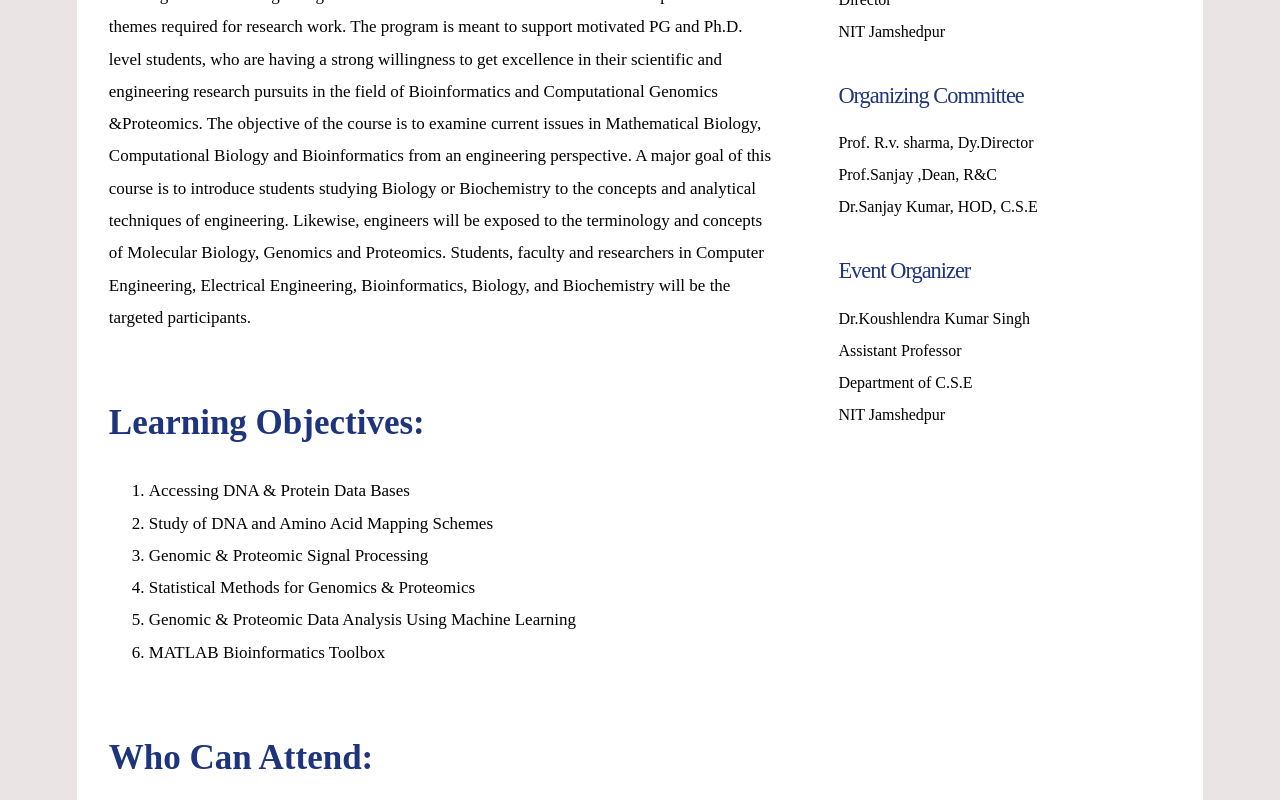
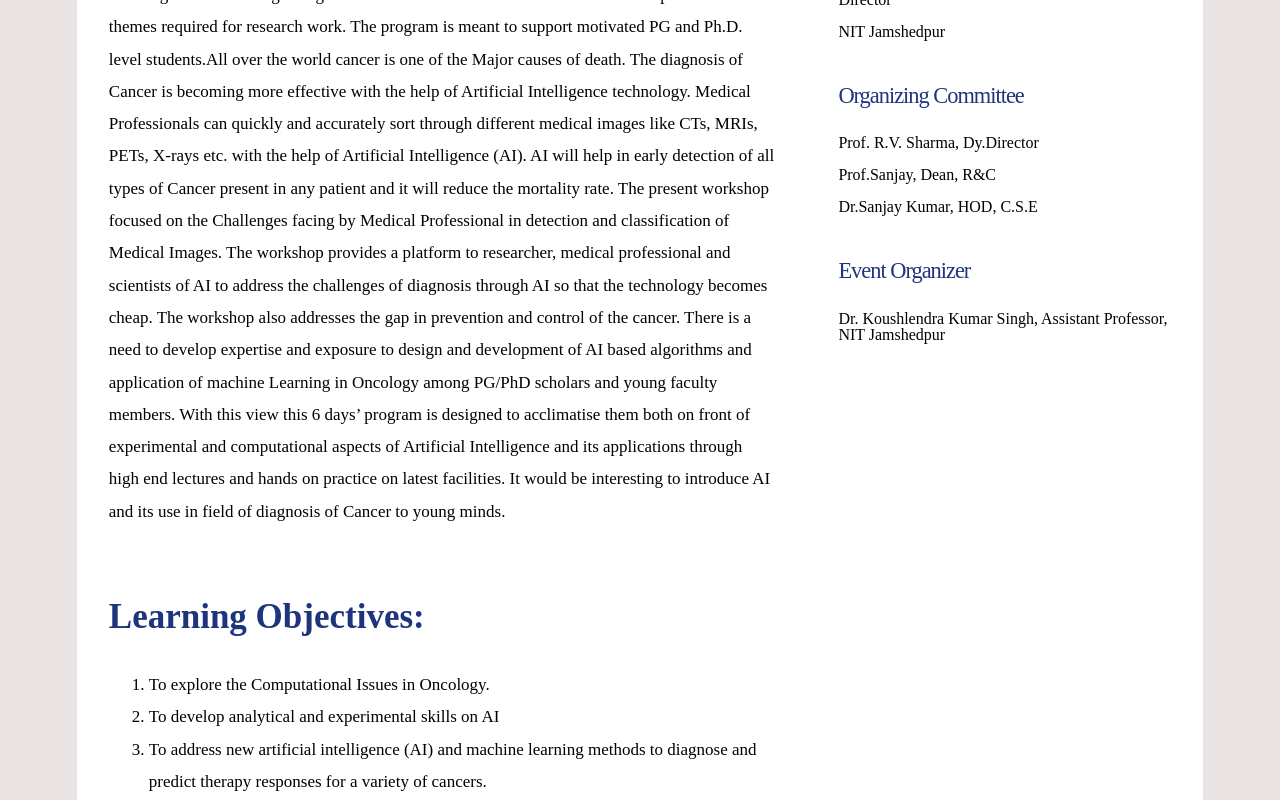
Before and after one commit to ankitkr437/Statichomepage, a React (Create React App) app: page / in a window 1280 px wide. Shown: the part 1100-1900 px from the top of the page. Built offline with nearby package versions, Linux system fonts and the light colour scheme.

Commit message:
Update App.js

```diff
--- a/src/App.js
+++ b/src/App.js
@@ -38,7 +38,24 @@ function App() {
                 About the Workshop:
               </p>
               <p className='left-content-metadata'>
-                'KARYASHALA' is aimed to provide hands-on experience to the students primarily from universities, colleges, private academic institutions, and newly established institutes in handling/troubleshooting of high-end scientific instruments and such skill development on themes required for research work. The program is meant to support motivated PG and Ph.D. level students, who are having a strong willingness to get excellence in their scientific and engineering research pursuits in the field of Bioinformatics and Computational Genomics &Proteomics. The objective of the course is to examine current issues in Mathematical Biology, Computational Biology and Bioinformatics from an engineering perspective. A major goal of this course is to introduce students studying Biology or Biochemistry to the concepts and analytical techniques of engineering. Likewise, engineers will be exposed to the terminology and concepts of Molecular Biology, Genomics and Proteomics. Students, faculty and researchers in Computer Engineering, Electrical Engineering, Bioinformatics, Biology, and Biochemistry will be the targeted participants.
+                'KARYASHALA' is aimed to provide hands-on experience to the students primarily from universities, colleges, private academic institutions,
+                  and newly established institutes in handling/troubleshooting of high-end scientific instruments and such skill development on themes
+                  required for research work. The program is meant to support motivated PG and Ph.D. level students.All over the world cancer is one of the Major causes of death. The diagnosis of Cancer is
+becoming more effective with the help of Artificial Intelligence technology. Medical
+Professionals can quickly and accurately sort through different medical images like CTs, MRIs,
+PETs, X-rays etc. with the help of Artificial Intelligence (AI). AI will help in early detection of all
+types of Cancer present in any patient and it will reduce the mortality rate. The present
+workshop focused on the Challenges facing by Medical Professional in detection and
+classification of Medical Images. The workshop provides a platform to researcher, medical
+professional and scientists of AI to address the challenges of diagnosis through AI so that the
+technology becomes cheap. The workshop also addresses the gap in prevention and control
+of the cancer. There is a need to develop expertise and exposure to design and development
+of AI based algorithms and application of machine Learning in Oncology among PG/PhD
+scholars and young faculty members. With this view this 6 days’ program is designed to
+acclimatise them both on front of experimental and computational aspects of Artificial
+Intelligence and its applications through high end lectures and hands on practice on latest
+facilities. It would be interesting to introduce AI and its use in field of diagnosis of Cancer to
+young minds.
               </p>
             </div>
 
@@ -48,15 +65,13 @@ function App() {
               </p>
               <p className='left-content-metadata'>
                 <ol start="1" type="1">
-                  <li>Accessing DNA &amp; Protein Data Bases </li>
-                  <li>Study of DNA and Amino Acid Mapping Schemes </li>
-                  <li> Genomic
-                    &amp; Proteomic Signal Processing</li>
-                  <li>Statistical Methods for Genomics &amp; Proteomics </li>
-                  <li>Genomic &amp; Proteomic Data Analysis Using Machine
-                    Learning </li>
-                  <li>MATLAB Bioinformatics Toolbox </li>
-
+                  <li>To explore the Computational Issues in Oncology. </li>
+                  <li>To develop analytical and experimental skills on AI </li>
+                  <li> To address new artificial intelligence (AI) and machine learning methods to diagnose
+and predict therapy responses for a variety of cancers.</li>
+                  <li>To address gap in the field of cancer prevention and control.</li>
+                  <li>Awareness about cancer prevention and control. </li>
+                  <li>To enhance the computational diagnosis and research in radiology. </li>
                 </ol>
             </p>
           </div>
@@ -127,7 +142,7 @@ function App() {
               Chief Patron
             </p>
             <p >
-            Prof. K. K. Shukla,
+            Prof. K.K. Shukla,
             </p>
             <p >
             Director
@@ -143,10 +158,10 @@ function App() {
               Organizing Committee
             </p>
             <p >
-            Prof. R.v. sharma, Dy.Director
+            Prof. R.V. Sharma, Dy.Director
             </p>
             <p >
-            Prof.Sanjay ,Dean, R&C
+            Prof.Sanjay, Dean, R&C
             </p>
             <p >
              Dr.Sanjay Kumar, HOD, C.S.E
@@ -158,16 +173,7 @@ function App() {
               Event Organizer
             </p>
             <p >
-             Dr.Koushlendra Kumar Singh
-            </p>
-            <p >
-            Assistant Professor
-            </p>
-            <p >
-             Department of C.S.E
-            </p>
-            <p >
-           NIT Jamshedpur
+            Dr. Koushlendra Kumar Singh, Assistant Professor, NIT Jamshedpur
             </p>
           </div>
 
```
